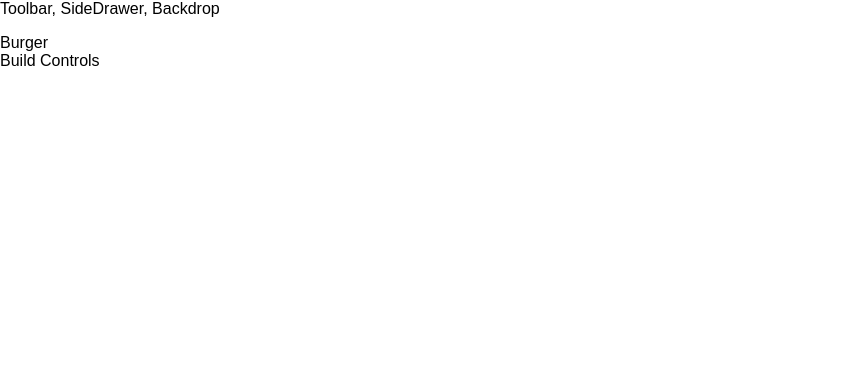
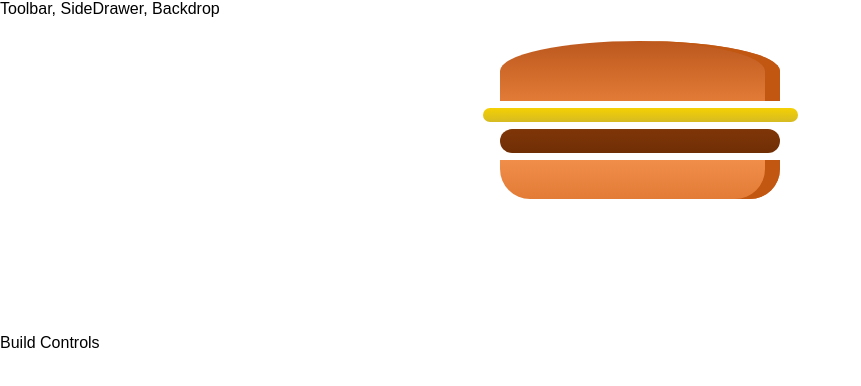
Before and after one commit to DiogoEPinto/react_complete_guide_burger_builder, a React app: page / in a window 1280 px wide. Shown: the top 386 px of the page, without its empty margins (0-861 px from the left). Built offline with nearby package versions, Linux system fonts and the light colour scheme.

Commit message:
Starting the Burger Component

```diff
--- /dev/null
+++ b/src/components/Burger/Burger.css
@@ -0,0 +1,30 @@
+.Burger {
+    width: 100%;
+    margin: auto;
+    height: 250px;
+    overflow: auto;
+    text-align: center;
+    font-weight: bold;
+    font-size: 1.2rem;
+}
+
+@media (min-width: 1000px) and (min-height: 700px) {
+    .Burger {
+        width: 700px;
+        height: 600px;
+    }
+}
+
+@media (min-width: 500px) and (min-height: 401px) {
+    .Burger {
+        width: 450px;
+        height: 400px;
+    }
+}
+
+@media (min-width: 500px) and (min-height: 400px) {
+    .Burger {
+        width: 350px;
+        height: 300px;
+    }
+}
--- a/src/components/Burger/Burger.js
+++ b/src/components/Burger/Burger.js
@@ -0,0 +1,17 @@
+import React from 'react';
+
+import classes from './Burger.css';
+import BurgerIngredient from './BurgerIngredient/BurgerIngredient';
+
+const burger = (props) => {
+    return (
+        <div className={classes.Burger}>
+            <BurgerIngredient type="bread-top" />
+            <BurgerIngredient type="cheese" />
+            <BurgerIngredient type="meat" />
+            <BurgerIngredient type="bread-bottom" />
+        </div>
+    );
+};
+
+export default burger;
--- a/src/components/Burger/BurgerIngredient/BurgerIngredient.js
+++ b/src/components/Burger/BurgerIngredient/BurgerIngredient.js
@@ -1,10 +1,12 @@
 import React, { Component } from 'react';
 import PropTypes from 'prop-types';
 
-import classes from './burgerIngredient.css';
+import classes from './BurgerIngredient.css';
 
 class BurgerIngredient extends Component {
     render() {
+        let ingredient = null;
+
         switch (this.props.type) {
             case ('bread-bottom'):
                 ingredient = <div className={classes.BreadBottom}></div>;
--- a/src/containers/BurgerBuilder/BurgerBuilder.js
+++ b/src/containers/BurgerBuilder/BurgerBuilder.js
@@ -1,12 +1,13 @@
-import React, {Component} from 'react';
+import React, { Component } from 'react';
 
 import Aux from '../../hoc/Auxiliary';
+import Burger from '../../components/Burger/Burger';
 
 class BurgerBuilder extends Component {
     render() {
         return (
             <Aux>
-                <div>Burger</div>
+                <Burger />
                 <div>Build Controls</div>
             </Aux>
         );
```
